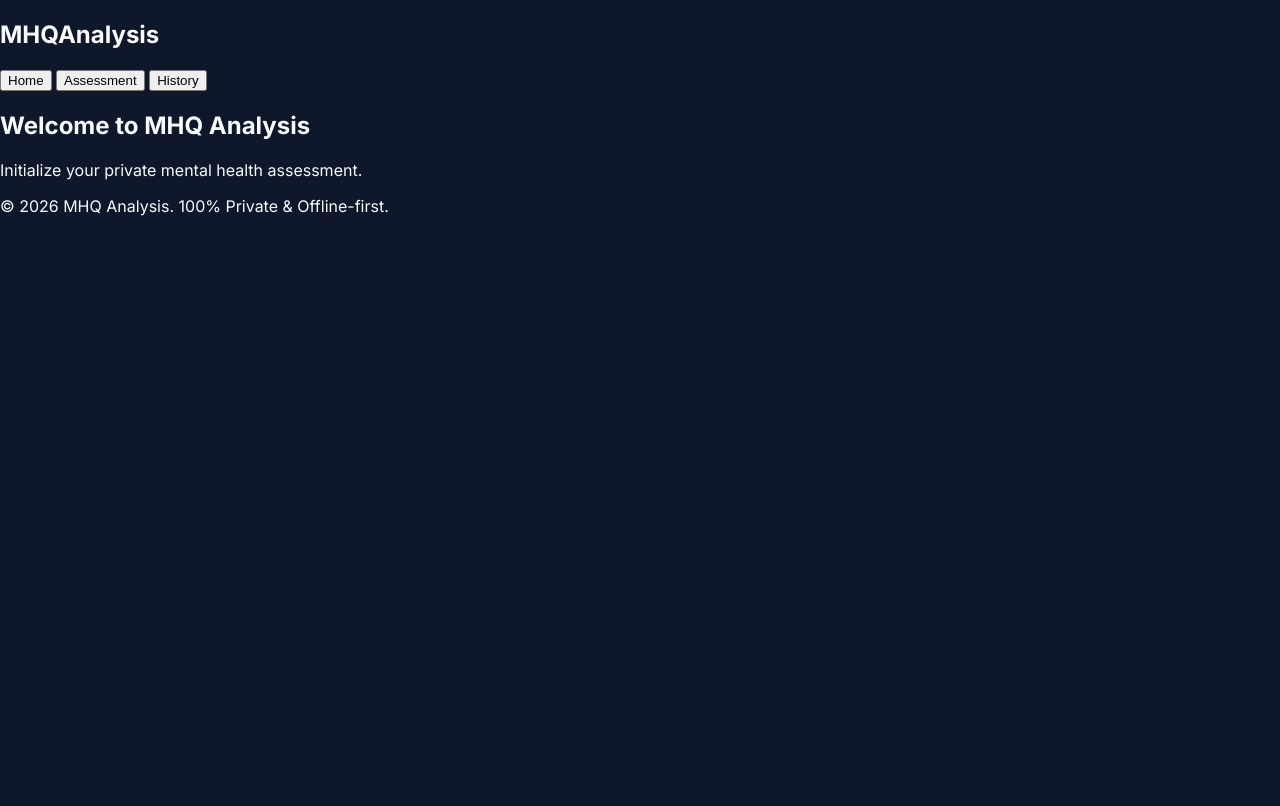
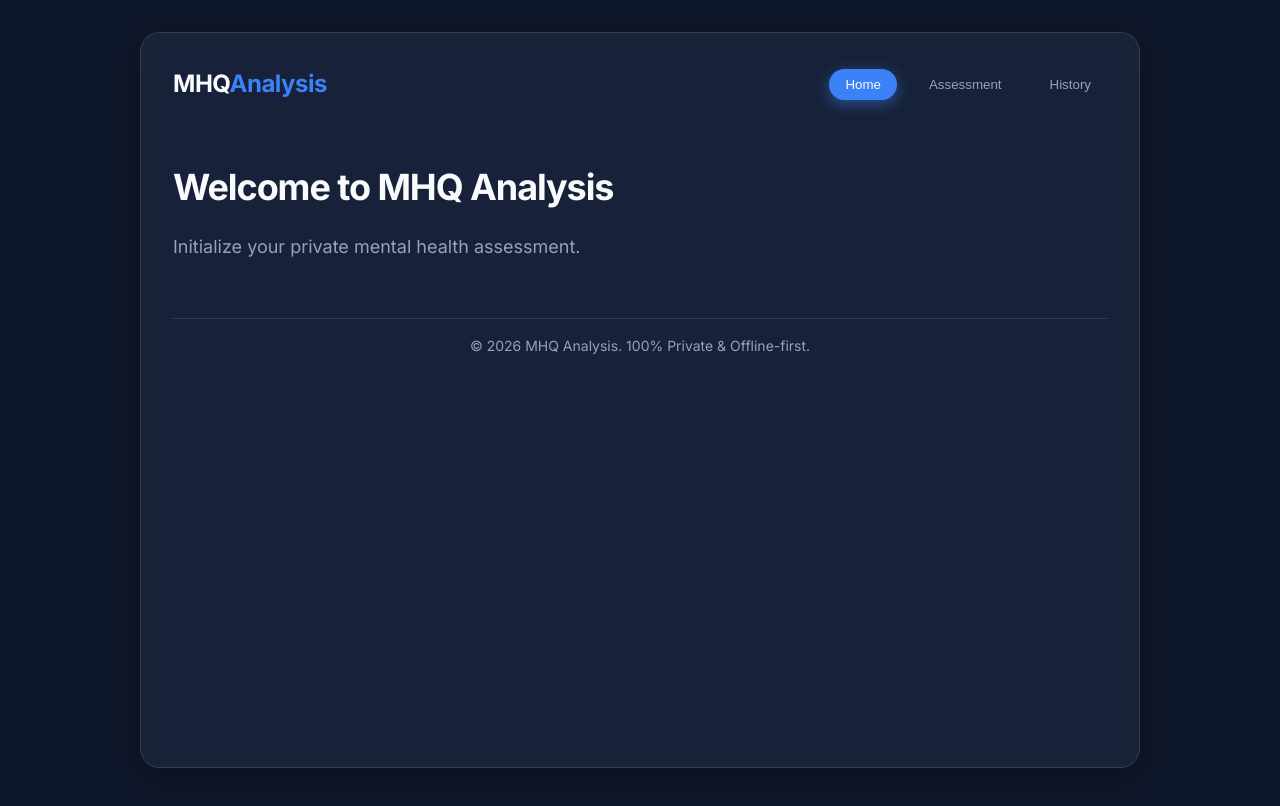
Before and after one commit to Mr-Kumar-Abhishek/mhq-analysis, a plain HTML site: page index.html in a window 1280 px wide. Drawn offline with Linux system fonts and the light colour scheme.

Commit message:
style: implement premium glassmorphism design system

```diff
--- a/styles/index.css
+++ b/styles/index.css
@@ -1,31 +1,212 @@
-/* Initial CSS Placeholder */
+/*
+   MHQ Analysis PWA - Core Design System
+   Aesthetic: Premium, Dark, Glassmorphism, Modern
+*/
+
 :root {
+    /* Color Palette */
     --bg-dark: #0f172a;
-    --text-light: #f8fafc;
+    --bg-card: rgba(30, 41, 59, 0.7);
+    --glass-border: rgba(255, 255, 255, 0.125);
+    --glass-shadow: rgba(0, 0, 0, 0.3);
+
     --primary: #3b82f6;
+    --primary-glow: rgba(59, 130, 246, 0.5);
+    --secondary: #6366f1;
     --accent: #10b981;
+    --danger: #ef4444;
+    --warning: #f59e0b;
+
+    --text-main: #f8fafc;
+    --text-muted: #94a3b8;
+    --text-accent: #60a5fa;
+
+    /* Spacing & Sizes */
+    --spacing-xs: 0.5rem;
+    --spacing-sm: 1rem;
+    --spacing-md: 2rem;
+    --spacing-lg: 3.5rem;
+    --border-radius: 1.25rem;
+
+    /* Animation Speeds */
+    --transition-fast: 0.2s ease;
+    --transition-slow: 0.4s cubic-bezier(0.4, 0, 0.2, 1);
+}
+
+/* 1. Base Styles */
+* {
+    margin: 0;
+    padding: 0;
+    box-sizing: border-box;
 }
 
 body {
-    margin: 0;
-    padding: 0;
     background-color: var(--bg-dark);
-    color: var(--text-light);
-    font-family: 'Inter', sans-serif;
+    color: var(--text-main);
+    font-family: 'Inter', -apple-system, BlinkMacSystemFont, "Segoe UI", Roboto, Helvetica, Arial, sans-serif;
+    line-height: 1.6;
+    min-height: 100vh;
+    overflow-x: hidden;
+}
+
+/* 2. Glassmorphism Utilities */
+.glass-bg {
+    background: var(--bg-card);
+    backdrop-filter: blur(16px) saturate(180%);
+    -webkit-backdrop-filter: blur(16px) saturate(180%);
+    border: 1px solid var(--glass-border);
+    border-radius: var(--border-radius);
+    box-shadow: 0 8px 32px 0 var(--glass-shadow);
+}
+
+/* 3. Layout */
+#app {
+    display: flex;
+    flex-direction: column;
+    max-width: 1000px;
+    margin: 2rem auto;
+    min-height: calc(100vh - 4rem);
+    padding: var(--spacing-md);
+}
+
+header {
+    margin-bottom: var(--spacing-lg);
+}
+
+nav {
+    display: flex;
+    justify-content: space-between;
+    align-items: center;
+}
+
+.logo {
+    font-size: 1.5rem;
+    font-weight: 700;
+    letter-spacing: -0.02em;
+}
+
+.logo span {
+    color: var(--primary);
+}
+
+.nav-links {
+    display: flex;
+    gap: var(--spacing-sm);
+}
+
+.nav-btn {
+    background: transparent;
+    border: none;
+    color: var(--text-muted);
+    font-weight: 500;
+    cursor: pointer;
+    padding: 0.5rem 1rem;
+    border-radius: 99px;
+    transition: var(--transition-fast);
+}
+
+.nav-btn:hover {
+    color: var(--text-main);
+    background: rgba(255, 255, 255, 0.05);
+}
+
+.nav-btn.active {
+    color: var(--text-main);
+    background: var(--primary);
+    box-shadow: 0 4px 14px var(--primary-glow);
+}
+
+/* 4. Views & Content */
+.view {
+    flex: 1;
+    display: flex;
+    flex-direction: column;
+    animation: fadeIn var(--transition-slow);
+}
+
+@keyframes fadeIn {
+    from {
+        opacity: 0;
+        transform: translateY(10px);
+    }
+
+    to {
+        opacity: 1;
+        transform: translateY(0);
+    }
+}
+
+h2 {
+    font-size: 2.25rem;
+    font-weight: 700;
+    margin-bottom: var(--spacing-sm);
+    letter-spacing: -0.03em;
+}
+
+p {
+    color: var(--text-muted);
+    font-size: 1.125rem;
+}
+
+/* 5. Loader */
+#loading-screen {
+    align-items: center;
+    justify-content: center;
+    gap: var(--spacing-sm);
 }
 
 .loader {
-    width: 48px;
-    height: 48px;
-    border: 5px solid #FFF;
+    width: 60px;
+    height: 60px;
+    border: 6px solid rgba(255, 255, 255, 0.05);
     border-bottom-color: var(--primary);
     border-radius: 50%;
     display: inline-block;
     box-sizing: border-box;
     animation: rotation 1s linear infinite;
+    filter: drop-shadow(0 0 10px var(--primary-glow));
 }
 
 @keyframes rotation {
-    0% { transform: rotate(0deg); }
-    100% { transform: rotate(360deg); }
+    0% {
+        transform: rotate(0deg);
+    }
+
+    100% {
+        transform: rotate(360deg);
+    }
 }
+
+/* 6. Footer */
+footer {
+    margin-top: var(--spacing-lg);
+    text-align: center;
+    border-top: 1px solid var(--glass-border);
+    padding-top: var(--spacing-sm);
+}
+
+footer p {
+    font-size: 0.875rem;
+}
+
+/* Responsive */
+@media (max-width: 640px) {
+    #app {
+        margin: 0;
+        border-radius: 0;
+        min-height: 100vh;
+    }
+
+    h2 {
+        font-size: 1.75rem;
+    }
+
+    .nav-links {
+        gap: 0.25rem;
+    }
+
+    .nav-btn {
+        padding: 0.5rem 0.75rem;
+        font-size: 0.875rem;
+    }
+}
```
